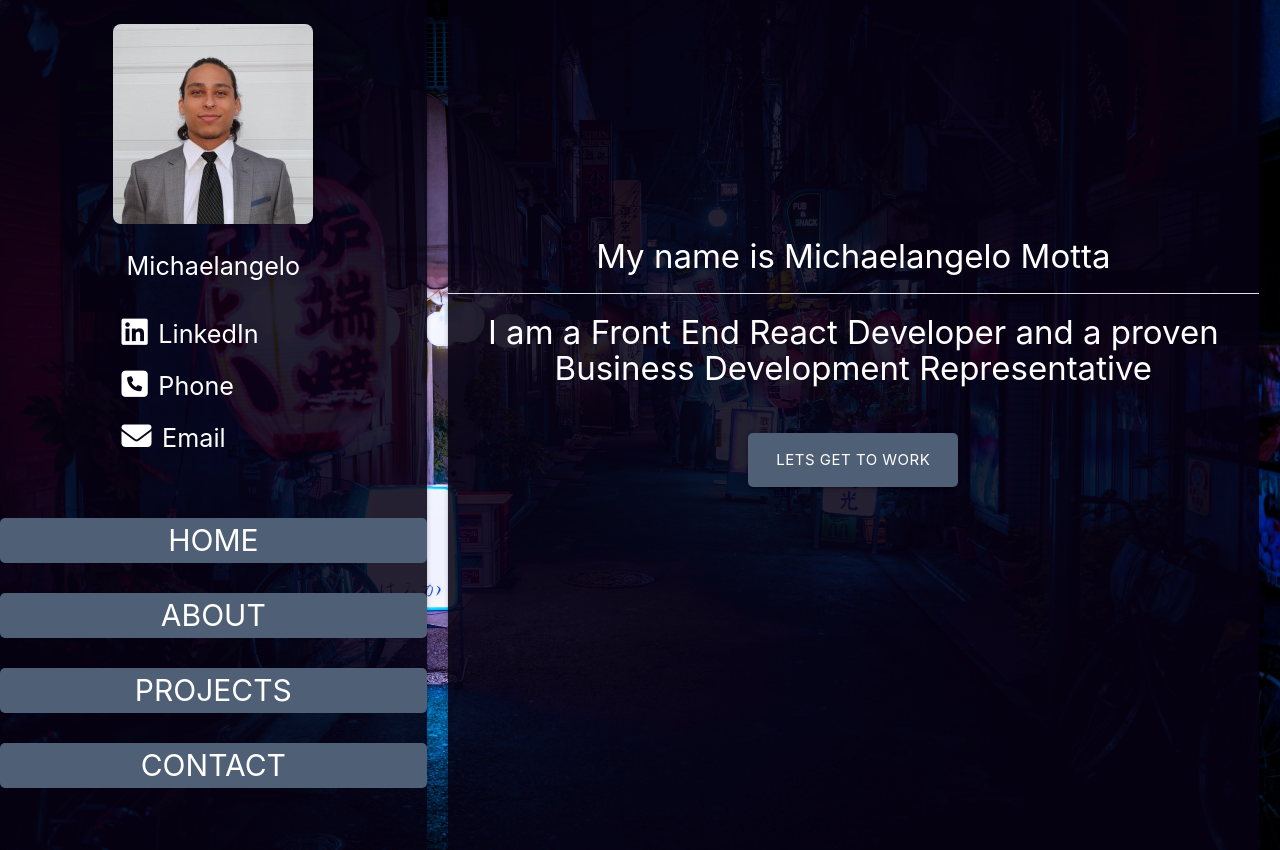
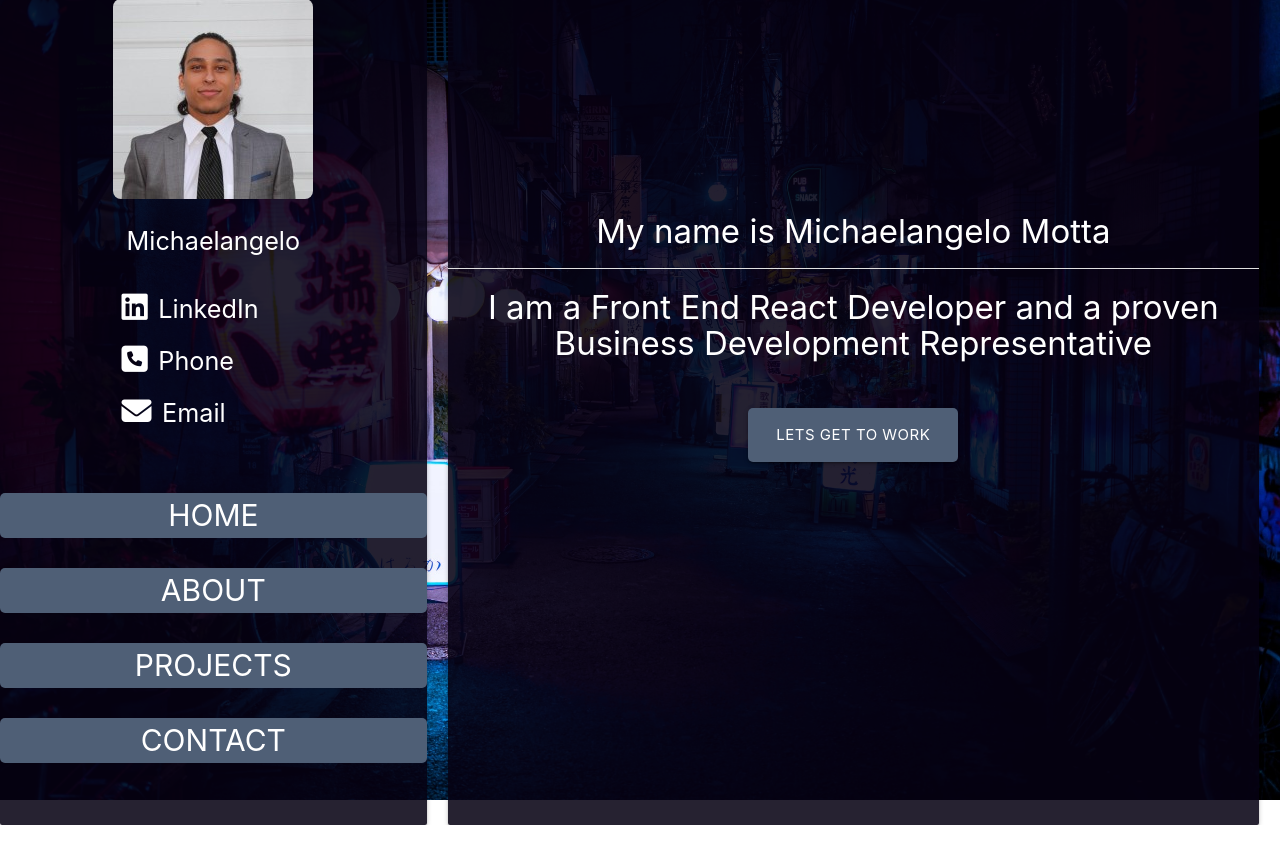
Before and after one commit to SyntaxMotta/Portfolio, a React (Create React App) app: page / in a window 1280 px wide. After the commit the page ends 825 px from the top, so only its background shows below. Built offline with nearby package versions, Linux system fonts and the light colour scheme; the HTML template or start-up script is replaced by a standard one.

Commit message:
Still fixing height

```diff
--- a/src/App.css
+++ b/src/App.css
@@ -17,7 +17,7 @@ body {
 }
 
 #root {
-  /* height: 100%; */
+  height: 100vh;
 }
 
 .my-1 {
```
